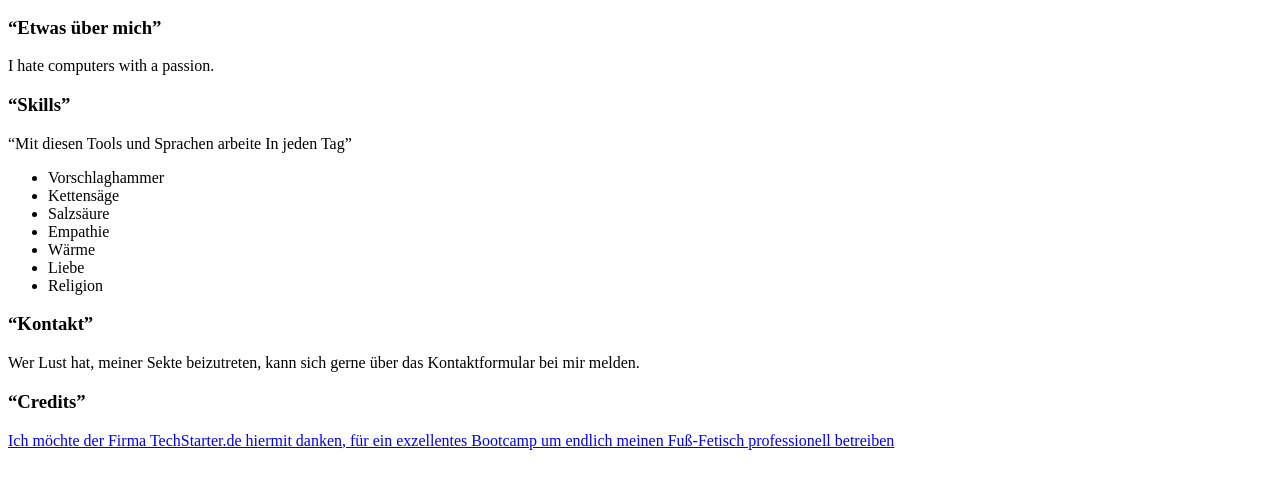
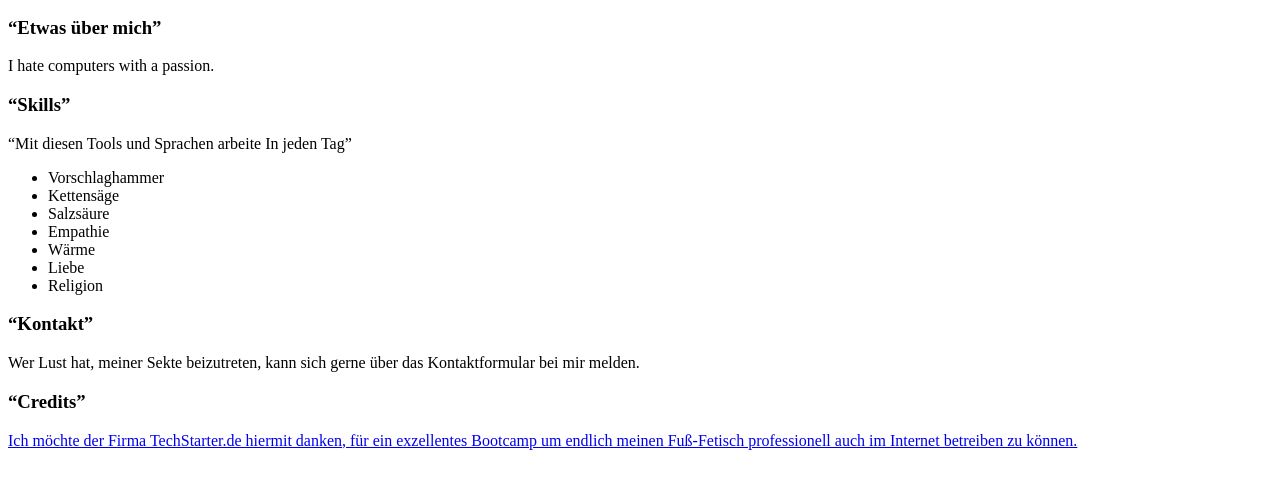
Before and after one commit to GittyBitch/HTMLDayz, a plain HTML site: page index.html in a window 1280 px wide. Shown: the part 165-654 px from the top of the page. Drawn offline with Linux system fonts and the light colour scheme.

Commit message:
Improve Credits

```diff
--- a/index.html
+++ b/index.html
@@ -42,7 +42,7 @@
     <footer>
         <h3>“Credits”</h3>
         <p>
-        <a href="https://www.TechStarter.de" target="_blank">Ich möchte der Firma TechStarter.de hiermit danken, für ein exzellentes Bootcamp um endlich meinen Fuß-Fetisch professionell betreiben</a>
+        <a href="https://www.TechStarter.de" target="_blank">Ich möchte der Firma TechStarter.de hiermit danken, für ein exzellentes Bootcamp um endlich meinen Fuß-Fetisch professionell auch im Internet betreiben zu können.</a>
 
     </footer>
 
```
